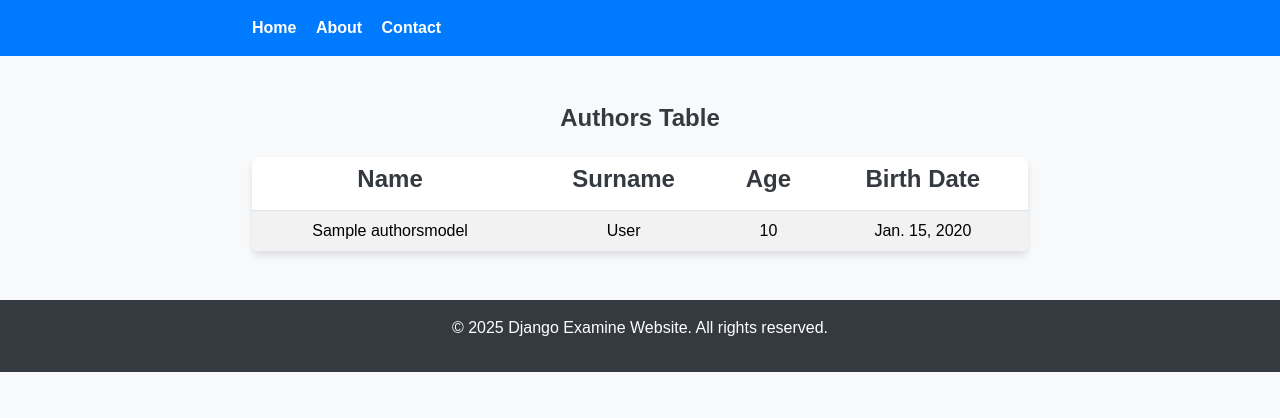
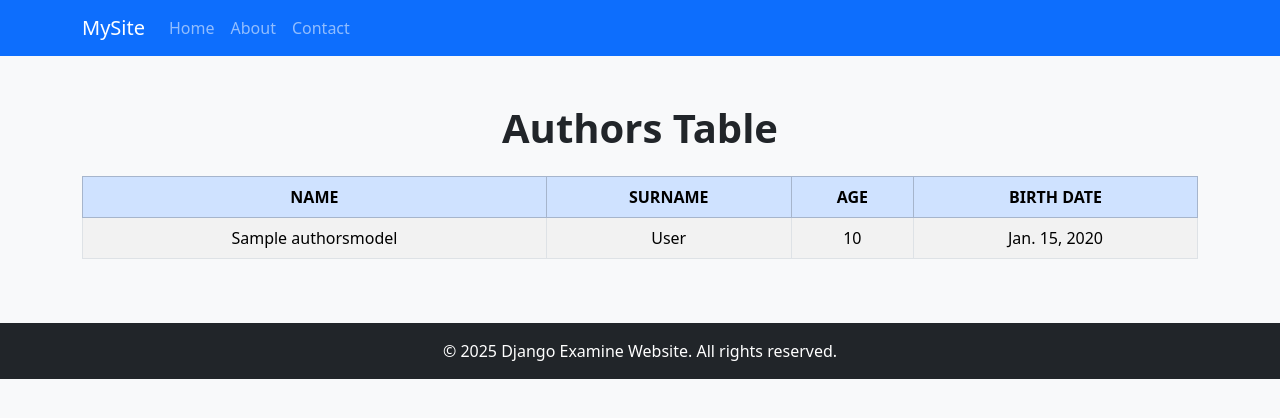
Before and after one commit to gayratovdv/Django-Examine, a Django app: template templates/index.html in a window 1280 px wide. Shown: the top 418 px of the page. Run offline with Django 4.2, Linux system fonts and the light colour scheme; the template is opened without the code that fills it: values that come from a table or form of the project are taken from there, others are empty; tables that the repository leaves empty hold one stand-in row (values such as "Sample post"); some libraries are stand-ins or nearby versions.

Commit message:
First commit

```diff
--- a/authors/views.py
+++ b/authors/views.py
@@ -4,7 +4,7 @@ from .models import AuthorsModel
 
 
 def all_authors(request):
-    authors = AuthorsModel.objects.filter(age__gte=80) # bu yerda men 80 yoshdan katta bo'lgan authorlarni chiqardim!!!
+    authors = AuthorsModel.objects.all() # bu yerda men 80 yoshdan katta bo'lgan authorlarni chiqardim!!!
     context = {
         'authors': authors
     }
--- a/templates/index.html
+++ b/templates/index.html
@@ -5,72 +5,40 @@
     {% load bootstrap5 %}
     {% bootstrap_css %}
     {% bootstrap_javascript %}
-    <style>
-        body {
-            font-family: 'Arial', sans-serif;
-            background-color: #f8f9fa;
-        }
-        h1 {
-            font-size: 24px;
-            font-weight: bold;
-            color: #343a40;
-        }
-        table {
-            background-color: #ffffff;
-            border-radius: 8px;
-            overflow: hidden;
-            box-shadow: 0 4px 6px rgba(0, 0, 0, 0.1);
-        }
-        th {
-            background-color: #007bff;
-            color: #ffffff;
-        }
-        td {
-            color: #495057;
-        }
-        .container {
-            max-width: 800px;
-        }
-        nav {
-            background-color: #007bff;
-            padding: 1rem;
-        }
-        nav a {
-            color: #ffffff;
-            margin-right: 15px;
-            text-decoration: none;
-            font-weight: bold;
-        }
-        footer {
-            background-color: #343a40;
-            color: #ffffff;
-            text-align: center;
-            padding: 1rem;
-            margin-top: 2rem;
-        }
-    </style>
 </head>
-<body>
+<body class="bg-light">
 
-<nav>
+<nav class="navbar navbar-expand-lg navbar-dark bg-primary">
     <div class="container">
-        <a href="#">Home</a>
-        <a href="#">About</a>
-        <a href="#">Contact</a>
+        <a class="navbar-brand" href="#">MySite</a>
+        <div class="collapse navbar-collapse">
+            <ul class="navbar-nav ml-auto">
+                <li class="nav-item">
+                    <a class="nav-link" href="#">Home</a>
+                </li>
+                <li class="nav-item">
+                    <a class="nav-link" href="#">About</a>
+                </li>
+                <li class="nav-item">
+                    <a class="nav-link" href="#">Contact</a>
+                </li>
+            </ul>
+        </div>
     </div>
 </nav>
 
 <div class="container my-5">
     <div class="text-center mb-4">
-        <h1>Authors Table</h1>
+        <h1 class="fw-bold text-dark">Authors Table</h1>
     </div>
-    <table class="table table-striped table-hover text-center">
-        <thead>
+    <div class="table-responsive">
+        <table class="table table-striped table-hover table-bordered text-center">
+            <thead class="table-primary">
             <tr>
-            <th><h1>Name</h1></th>
-            <th><h1>Surname</h1></th>
-            <th><h1>Age</h1></th>
-            <th><h1>Birth Date</h1></th>
+                <th class="text-uppercase">Name</th>
+                <th class="text-uppercase">Surname</th>
+                <th class="text-uppercase">Age</th>
+                <th class="text-uppercase">Birth Date</th>
             </tr>
             </thead>
             <tbody>
@@ -85,9 +53,10 @@
             </tbody>
         </table>
     </div>
+</div>
 
-<footer>
-    <p>&copy; 2025 Django Examine Website. All rights reserved.</p>
+<footer class="bg-dark text-white text-center py-3">
+    <p class="mb-0">&copy; 2025 Django Examine Website. All rights reserved.</p>
 </footer>
 
 </body>
```
Lines whose indentation alone changed are shown as unchanged.
